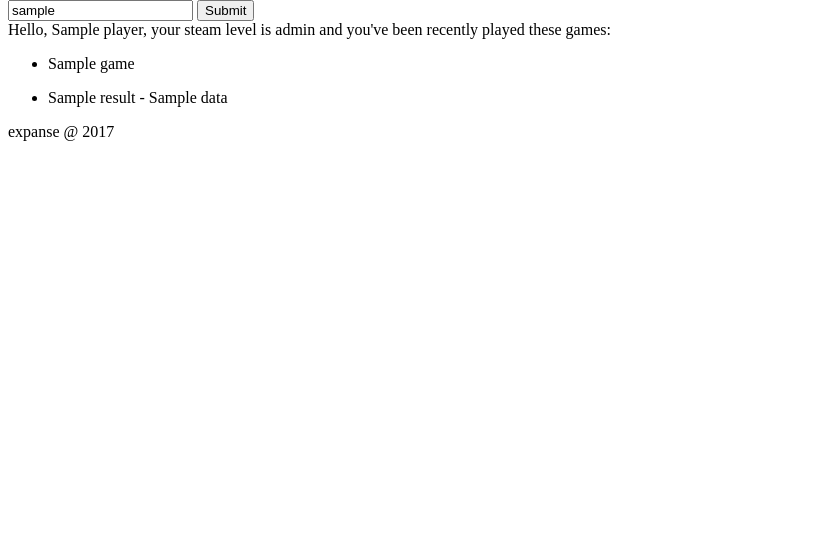
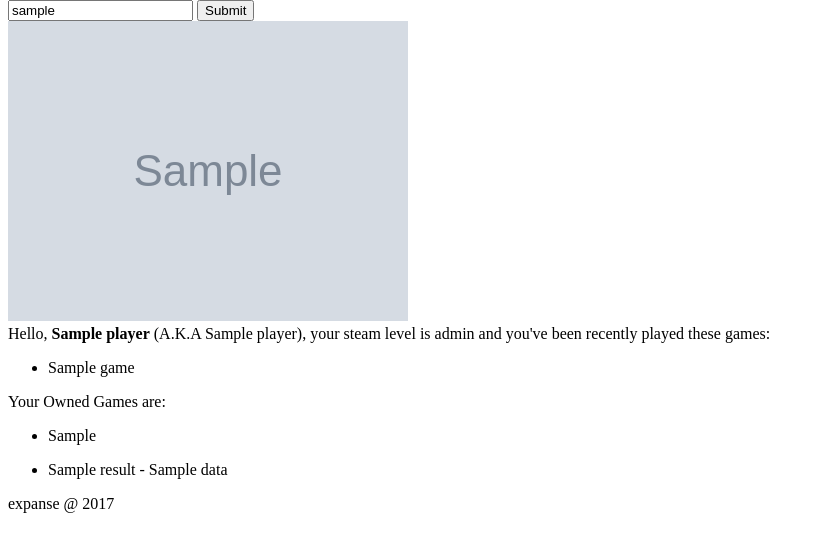
Before and after one commit to eltonvs/expanse, a Python web app: template expanse/templates/steam_data.jinja2 in a window 1280 px wide. Shown: the part 26-578 px from the top of the page, without its empty margins (0-821 px from the left). Run offline with Jinja, Linux system fonts and the light colour scheme; the template is opened without the code that fills it: most values are stand-ins (such as "Sample title", 1, 10 or a date in 2020); grey boxes marked "Sample" are stand-in pictures; some libraries are stand-ins or nearby versions.

Commit message:
Show more data on user page

```diff
--- a/expanse/templates/steam_data.jinja2
+++ b/expanse/templates/steam_data.jinja2
@@ -8,10 +8,17 @@
   </form>
 
 {% if player %}
-Hello, {{ player }}, your steam level is {{ player.level }} and you've been recently played these games:
+<img src="{{ player.avatar_full }}"><br>
+Hello, <strong>{{ player.real_name }}</strong> (A.K.A {{ player }}), your steam level is {{ player.level }} and you've been recently played these games:
 <ul>
   {% for game in player.recently_played %}
     <li>{{ game }}</li>
+  {% endfor %}
+</ul>
+Your Owned Games are:
+<ul>
+  {% for og in player.owned_games %}
+    <li>{{ og }}</li>
   {% endfor %}
 </ul>
 {% endif %}
@@ -22,6 +29,8 @@ Hello, {{ player }}, your steam level is {{ player.level }} and you've been rece
       <li>{{ result.name }} - {{ result.data }}</li>
     {% endfor %}
   </ul>
+{% else %}
+No user data
 {% endif %}
 
 </div>
```
